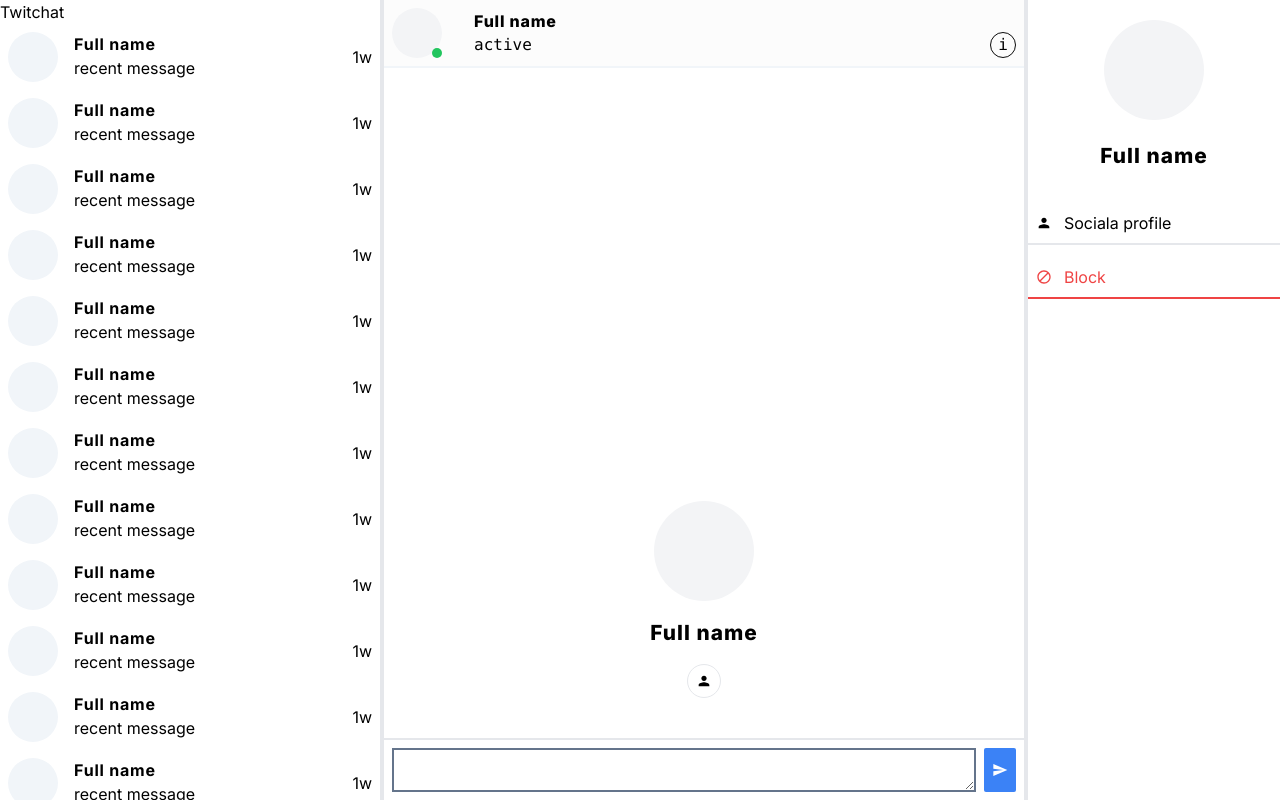
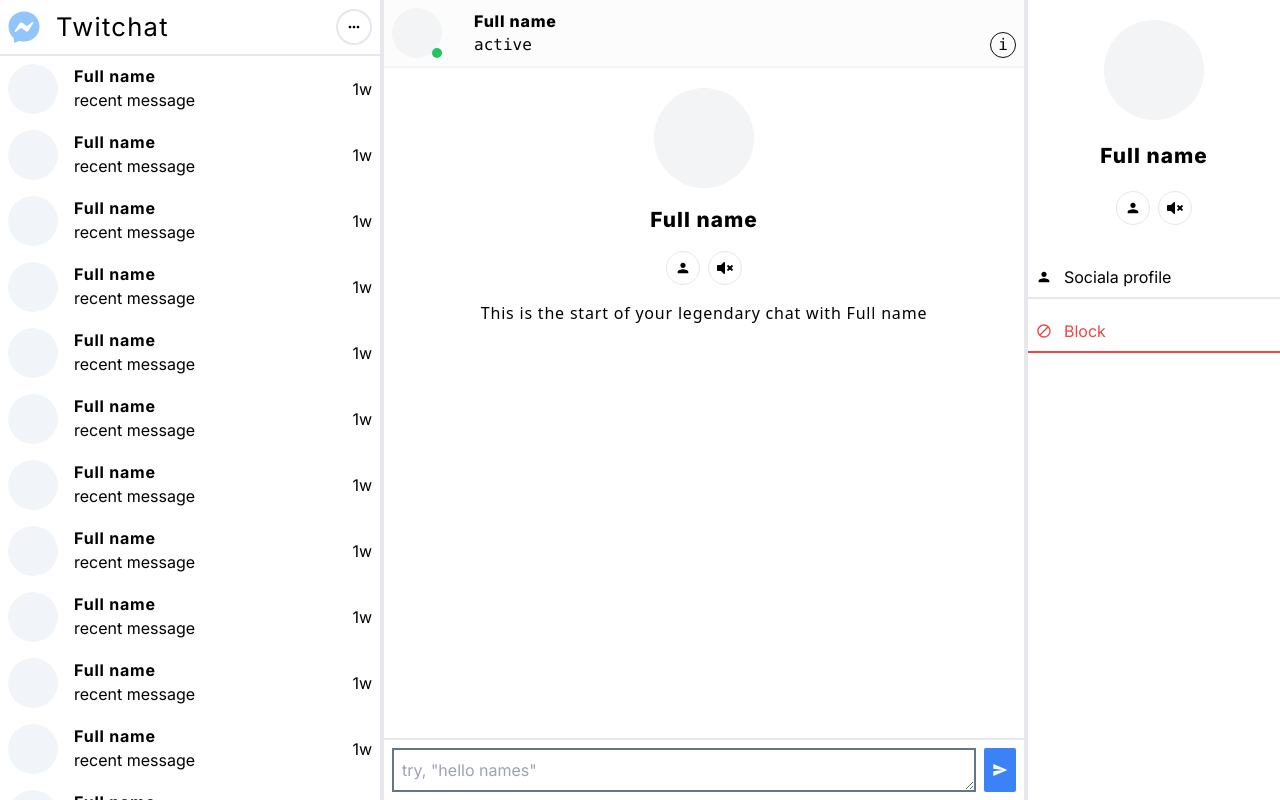
Before and after one commit to HenriTresor/twitchat, a Next.js app: page / in a window 1280 px wide. Built offline with nearby package versions, Linux system fonts and the light colour scheme; no server answers.

Commit message:
added responsiveness removed unnecessary components added more styles added sockets

```diff
--- a/app/page.tsx
+++ b/app/page.tsx
@@ -1,8 +1,17 @@
+'use client'
+
+import { useEffect, useRef } from 'react'
 import ChattingArea from "@/components/ChattingArea";
 import ContactsArea from "@/components/ContactsArea";
 import ProfileArea from "@/components/ProfileArea";
+import { io } from 'socket.io-client';
 
 export default function Home() {
+
+  const socket = useRef(null)
+  useEffect(() => {
+    socket.current = io('http://localhost:8080')
+  },[])
   return (
     <div className="w-full h-screen flex justify-between">
       <ContactsArea />
--- a/components/ChattingArea/ChatBody/index.tsx
+++ b/components/ChattingArea/ChatBody/index.tsx
@@ -1,19 +1,26 @@
 import React from 'react'
 import { MdPerson } from 'react-icons/md'
+import { FaVolumeMute} from 'react-icons/fa'
 
 type Props = {}
 
 function ChatBody({ }: Props) {
     return (
         <div className='flex-grow relative'>
-            <div className='flex flex-col absolute bottom-10 w-full items-center gap-4 '>
+            <div className='flex flex-col w-full items-center gap-4 '>
                 <div className='w-[100px] h-[100px] bg-gray-100 mt-5 rounded-full'>
 
                 </div>
                 <h1 className='font-extrabold tracking-wider text-center text-[1.3rem]'>Full name</h1>
-                <button className='btn border rounded-full'>
-                    <MdPerson />
-                </button>
+                <div className='flex items-center gap-2'>
+                    <button className='btn border rounded-full'>
+                        <MdPerson />
+                    </button>
+                    <button className='btn border rounded-full'>
+                        <FaVolumeMute />
+                    </button>
+               </div>
+                <p className='font-sans tracking-wider'>This is the start of your legendary chat with {"Full name"}</p>
             </div>
         </div>
     )
--- a/components/ChattingArea/ChatHeader/index.tsx
+++ b/components/ChattingArea/ChatHeader/index.tsx
@@ -4,7 +4,7 @@
 
 function ChatHeader({}: Props) {
   return (
-      <div className='w-full p-2 flex justify-between  border-b-2 h-auto border-slate-100 sticky top-0 z-999 backdrop-blur-sm bg-[rgb(0,0,0,.01)] items-end'>
+      <div className='w-full p-2 flex justify-between  border-b-2 h-auto border-slate-100 sticky top-0 z-50 backdrop-blur-sm bg-[rgb(0,0,0,.01)] items-end'>
           <div className='flex items-center gap-[2em]'>
               <div className='p-3 w-[50px] h-[50px] bg-gray-100 rounded-full relative flex items-center justify-center'>
               <div className='absolute w-[10px] h-[10px] rounded-full bg-green-500 bottom-0 right-0'></div>
--- a/components/ChattingArea/index.tsx
+++ b/components/ChattingArea/index.tsx
@@ -11,7 +11,7 @@
             <ChatHeader />
             <ChatBody />
             <div className='w-full flex border-t-2 p-2 justify-start'>
-                <textarea name="message" id="message" rows={1.2} className='flex-grow border-2 border-slate-500 mr-2 resize-y p-2 outline-none'></textarea>
+                <textarea name="message" id="message" rows={1.2} className='flex-grow border-2 border-slate-500 mr-2 resize-y p-2 outline-none' placeholder={`try, "hello ${'names'}"`}></textarea>
                 <button className='btn bg-blue-500 text-white rounded-sm'>
                     <MdSend />
                 </button>
--- a/components/ContactsArea/index.tsx
+++ b/components/ContactsArea/index.tsx
@@ -1,6 +1,7 @@
 import React from 'react'
-import ChatHeader from '../ChattingArea/ChatHeader'
 import Contact from './Contact'
+import { MdMoreHoriz } from 'react-icons/md'
+import { FaFacebookMessenger} from 'react-icons/fa'
 
 type Props = {}
 
@@ -8,8 +9,16 @@
   return (
     <div className='aside border-r-4  flex-row flex w-auto md:w-[30%] xlg:hidden'>
       <div className='w-full overflow-auto bar hidden md:block'>
-        <div className='w-full h-auto'>
-          Twitchat
+        <div className='w-full h-auto p-2 border-b-2 sticky top-0 backdrop-blur-sm flex items-center justify-between'>
+          <div className='flex items-center gap-4'>
+            <h1 className='text-blue-300 text-[2rem]'>
+              <FaFacebookMessenger />
+            </h1>
+            <h1 className='font-verdana text-[1.6rem] tracking-wider '>Twitchat</h1>
+          </div>
+          <button className='border-2 rounded-full p-2'>
+            <MdMoreHoriz />
+          </button>
         </div>
         <div className=''>
           <Contact />
--- a/components/ProfileArea/index.tsx
+++ b/components/ProfileArea/index.tsx
@@ -1,5 +1,6 @@
 import React from 'react'
 import {MdPerson, MdBlock} from 'react-icons/md'
+import { FaVolumeMute} from 'react-icons/fa'
 
 type Props = {}
 
@@ -10,7 +11,14 @@
 
             </div>
             <h1 className='font-extrabold tracking-wider text-center text-[1.3rem]'>Full name</h1>
-
+            <div className='flex items-center gap-2'>
+                <button className='btn border rounded-full'>
+                    <MdPerson />
+                </button>
+                <button className='btn border rounded-full'>
+                    <FaVolumeMute />
+                </button>
+            </div>
             <ul className='list-none w-full'>
                 <li className='action-btn'><MdPerson /> Sociala profile</li>
                 <li className='action-btn border-red-500 text-red-500'><MdBlock /> Block</li>
--- a/package.json
+++ b/package.json
@@ -1,6 +1,6 @@
 {
   "name": "twitchat",
-  "description":"chatting application",
+  "description": "chatting application",
   "version": "0.1.0",
   "private": true,
   "scripts": {
@@ -22,6 +22,7 @@
     "react-dom": "^18.2.0",
     "react-icons": "^4.10.1",
     "tailwindcss": "^3.3.2",
-    "typescript": "^5.1.6"
+    "typescript": "^5.1.6",
+    "socket.io-client": "^4.6.1"
   }
 }
```
